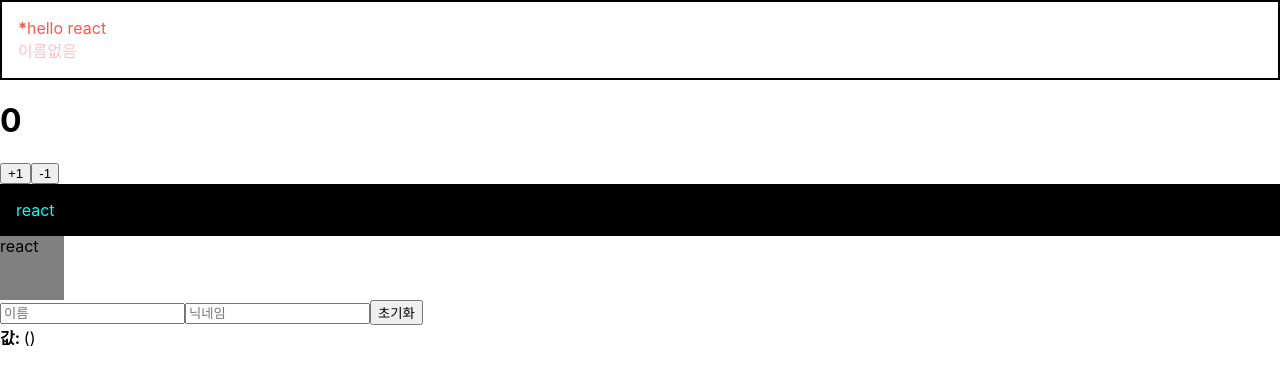
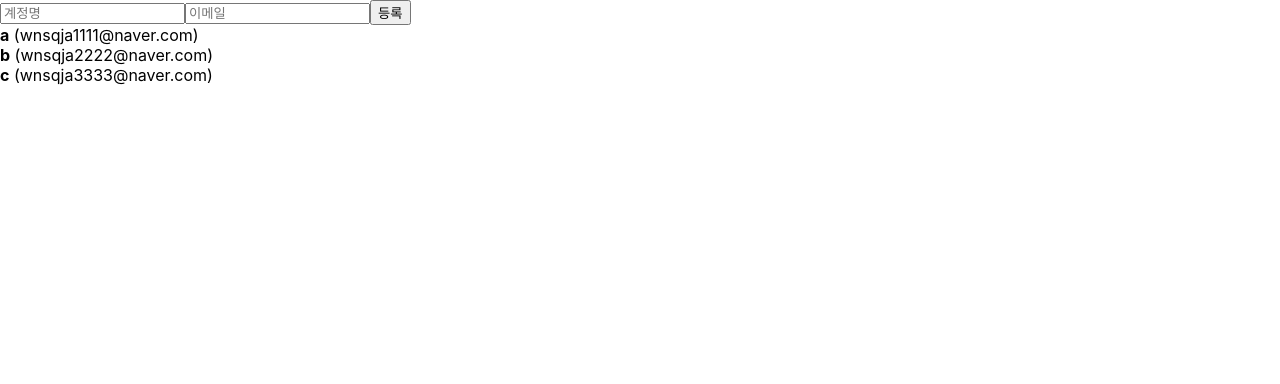
Before and after one commit to EtErNaLiFe12/react-prac, a React (Create React App) app: page / in a window 1280 px wide. Shown: the top 384 px of the page. Built offline with nearby package versions, Linux system fonts and the light colour scheme.

Commit message:
배열 렌더링 / 배열 항목 추가 / useRef로 변수 생성

```diff
--- a/src/App.js
+++ b/src/App.js
@@ -1,32 +1,93 @@
-import React from 'react';
+import React, {useRef, useState} from 'react';
 import Hello from './Hello';
 import Wrapper from './Wrapper';
 import './App.css'
 import Counter from './Counter';
 import InputSample from './InputSample';
+import UserList from './UserList';
+import CreateUser from './CreateUser';
 
 
 function App() {
-  const message = 'react';
-  const style = {
-    backgroundColor: 'black',
-    color: 'aqua',
-    fontSize: '24',
-    padding: '1rem'
+
+  // const message = 'react';
+  // const style = {
+  //   backgroundColor: 'black',
+  //   color: 'aqua',
+  //   fontSize: '24',
+  //   padding: '1rem'
+  // };
+
+  const [users, setUsers] = useState([
+      {
+        id: 1,
+        username: 'a',
+        email: 'wnsqja1111@naver.com'
+      },
+      {
+        id: 2,
+        username: 'b',
+        email: 'wnsqja2222@naver.com'
+      },
+      {
+        id: 3,
+        username: 'c',
+        email: 'wnsqja3333@naver.com'
+      }
+  ]);
+
+
+  const nextId = useRef(4); // rerendering은 안됨
+
+  const onCreate = () => {
+    const user = {
+      id: nextId.current,
+      username,
+      email,
+    };
+    // setUsers([...users, user])
+    setUsers(users.concat(user));
+    setInputs({
+      username: '',
+      email: '',
+    });
+    console.log(nextId.current); //4
+    nextId.current += 1;
+  }
+
+  const [inputs, setInputs] = useState ({
+    username: '',
+    email: '',
+  });
+
+  const { username, email } = inputs;
+  const onChange = e => {
+    const { name, value } = e.target;
+    setInputs({
+      ...inputs,
+      [name]: value
+    });
   };
 
   return (
     <>
-     <Wrapper>
+     {/* <Wrapper>
        <Hello color="#fb5849" msg="hello react" isSpecial />
        <Hello color="pink"/>
      </Wrapper>
-     <Counter/>
+     <Counter/> */}
 
      {/* <button style={{width:50, height:20}}>click</button> */}
-     <div style={style}>{message}</div>
-     <div className="gray-box">{message}</div>
-     <InputSample/>
+     {/* <div style={style}>{message}</div>
+     <div className="gray-box">{message}</div> */}
+     {/* <InputSample/> */}
+     <CreateUser
+      username={username}
+      email={email}
+      onChange={onChange}
+      onCreate={onCreate}
+      />
+     <UserList users={users}/>
     </>
   );
 }
--- /dev/null
+++ b/src/CreateUser.js
@@ -0,0 +1,21 @@
+import React from 'react';
+
+export default function CreateUser({ username, email, onChange, onCreate }) {
+  return (
+    <div>
+      <input
+        name="username"
+        placeholder="계정명"
+        onChange={onChange}
+        value={username}
+      />
+      <input
+        name="email"
+        placeholder="이메일"
+        onChange={onChange}
+        value={email}
+      />
+      <button onClick={onCreate}>등록</button>
+    </div>
+  )
+}
--- /dev/null
+++ b/src/UserList.js
@@ -0,0 +1,45 @@
+import React from 'react';
+
+function User({ user }) {
+  return (
+    <div>
+      <b>{user.username}</b> <span>({user.email})</span>
+    </div>
+  )
+}
+
+
+export default function UserList( { users } ) {
+  // const users = [
+  //   {
+  //     id: 1,
+  //     username: 'a',
+  //     email: 'wnsqja1111@naver.com'
+  //   },
+  //   {
+  //     id: 2,
+  //     username: 'b',
+  //     email: 'wnsqja2222@naver.com'
+  //   },
+  //   {
+  //     id: 3,
+  //     username: 'c',
+  //     email: 'wnsqja3333@naver.com'
+  //   }
+  // ];
+
+  return (
+    <div>
+     {/* <User user={users[0]}/>
+     <User user={users[1]}/>
+     <User user={users[2]}/> */}
+     {
+       users.map(
+         user => (<User key={user.id} user={user}/>)
+        //  (user, index) => (<User key={index} user={user}/>)
+       )
+
+     }
+    </div>
+  )
+}
```
